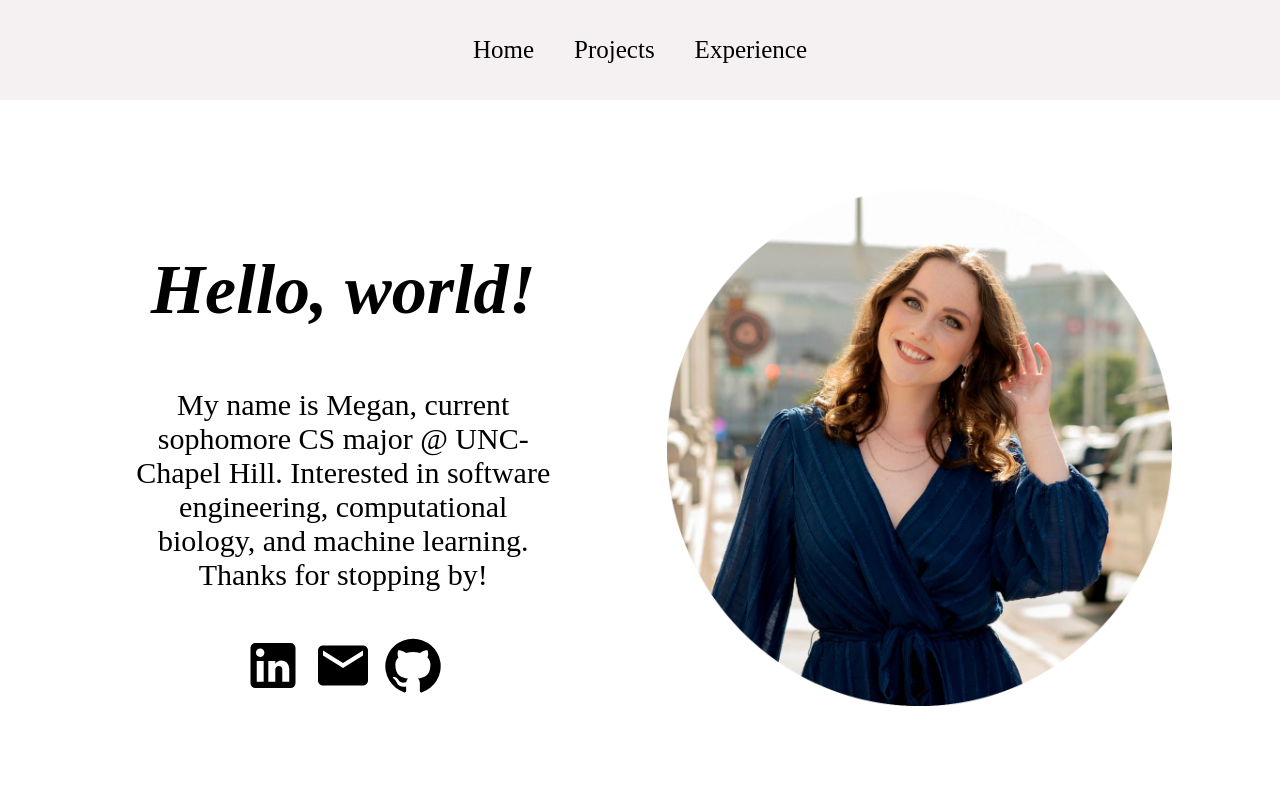
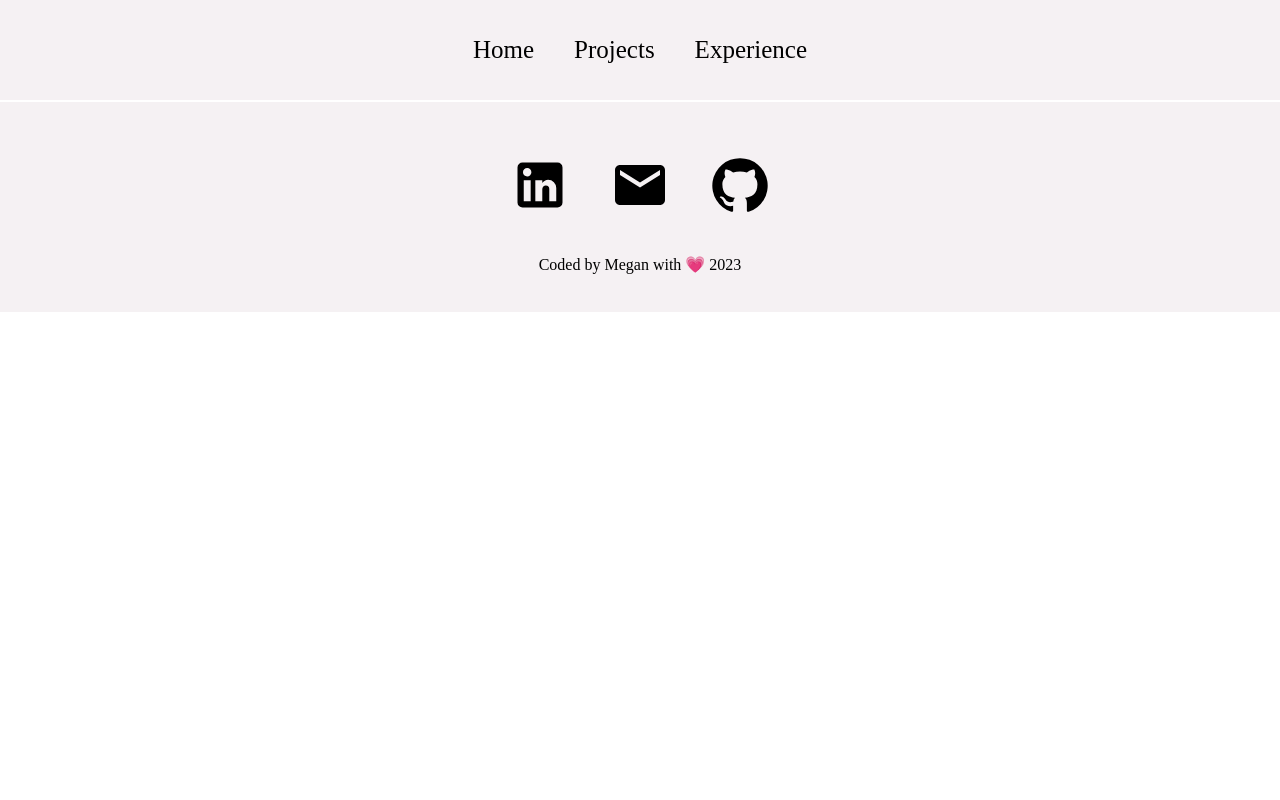
Before and after one commit to adamdmeg/megan-adams, a React (Create React App) app: page / in a window 1280 px wide. Shown: the top 800 px of the page. Built offline with nearby package versions, Linux system fonts and the light colour scheme; a web font is replaced by a local one.

Commit message:
Update App.js

```diff
--- a/src/App.js
+++ b/src/App.js
@@ -12,7 +12,7 @@
         <Router>
             <Navbar />
             <Routes>
-                <Route path="/" element = {<Home />} />
+                <Route path="/megan-adams/" element = {<Home />} />
                 <Route path="/projects" element = {<Projects />} />
                 <Route path="/project/:id" element={<ProjectDisplay />} />
                 <Route path="/experience" element = {<Experience />} />
```
